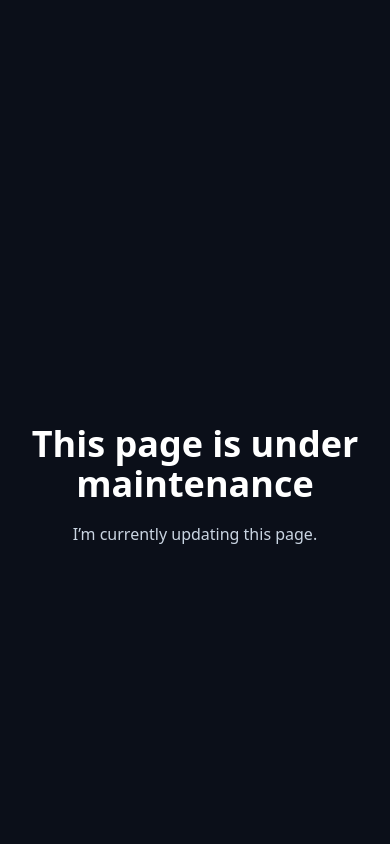
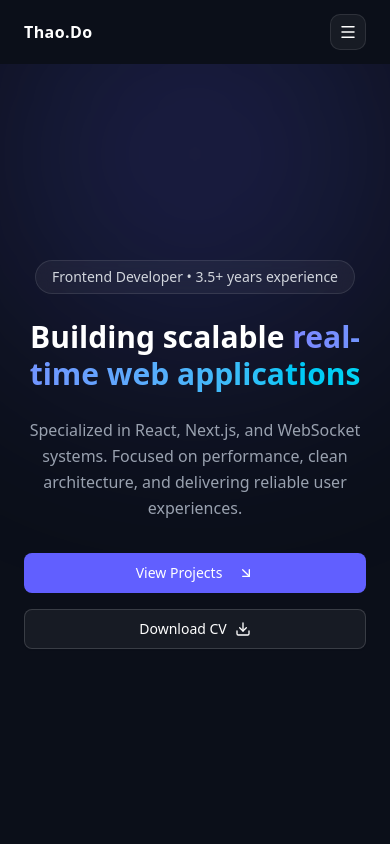
Before and after one commit to ThaoBean/portfolio, a Next.js app: page / in a window 390 px wide. Shown: the top 844 px of the page. Built offline with nearby package versions, Linux system fonts and the light colour scheme.

Commit message:
feat: restore live site content and add navbar

```diff
--- a/src/app/layout.tsx
+++ b/src/app/layout.tsx
@@ -2,7 +2,7 @@ import type { Metadata } from "next";
 import { Inter, JetBrains_Mono } from "next/font/google";
 import { Toaster } from "sonner";
 import "./globals.css";
-// import { Navbar } from "../components/layout/navbar";
+import { Navbar } from "../components/layout/navbar";
 import { I18nProvider } from "../i18n/provider";
 
 const geistSans = Inter({
@@ -34,7 +34,7 @@ export default function RootLayout({
         className={`${geistSans.variable} ${geistMono.variable} antialiased bg-[#0B0F19] text-white`}
       >
         <I18nProvider>
-          {/* <Navbar /> */}
+          <Navbar />
           <div className='pt-16'>{children}</div>
           <Toaster richColors theme='dark' position='top-right' />
         </I18nProvider>
--- a/src/app/page.tsx
+++ b/src/app/page.tsx
@@ -1,29 +1,29 @@
-// import { About } from "../components/sections/about/about";
-// import { Contact } from "../components/sections/contact/contact";
-// import { ExperienceTimeline } from "../components/sections/experience/experience-timeline";
-// import { FeaturedProjects } from "../components/sections/featured-projects";
-// import { Hero } from "../components/sections/hero";
-// import { Skills } from "../components/sections/skills/skills";
+import { About } from "../components/sections/about/about";
+import { Contact } from "../components/sections/contact/contact";
+import { ExperienceTimeline } from "../components/sections/experience/experience-timeline";
+import { FeaturedProjects } from "../components/sections/featured-projects";
+import { Hero } from "../components/sections/hero";
+import { Skills } from "../components/sections/skills/skills";
 
 export default function HomePage() {
   return (
-    <main className='min-h-screen bg-[#0B0F19] px-6 text-white'>
-      <div className='flex min-h-screen flex-col items-center justify-center text-center'>
-        <h1 className='mb-4 text-4xl font-semibold text-white md:text-5xl'>
-          This page is under maintenance
-        </h1>
-        <p className='max-w-xl text-base leading-7 text-slate-300 md:text-lg'>
-          I’m currently updating this page.
-        </p>
-      </div>
+    // <main className='min-h-screen bg-[#0B0F19] px-6 text-white'>
+    //   <div className='flex min-h-screen flex-col items-center justify-center text-center'>
+    //     <h1 className='mb-4 text-4xl font-semibold text-white md:text-5xl'>
+    //       This page is under maintenance
+    //     </h1>
+    //     <p className='max-w-xl text-base leading-7 text-slate-300 md:text-lg'>
+    //       I’m currently updating this page.
+    //     </p>
+    //   </div>
+    // </main>
+    <main className='min-h-screen bg-[#0B0F19] text-white'>
+      <Hero />
+      <About />
+      <FeaturedProjects />
+      <Skills />
+      <ExperienceTimeline />
+      <Contact />
     </main>
-    // <main className='min-h-screen bg-[#0B0F19] text-white'>
-    //   <Hero />
-    //   <About />
-    //   <FeaturedProjects />
-    //   <Skills />
-    //   <ExperienceTimeline />
-    //   <Contact />
-    // </main>
   );
 }
```
